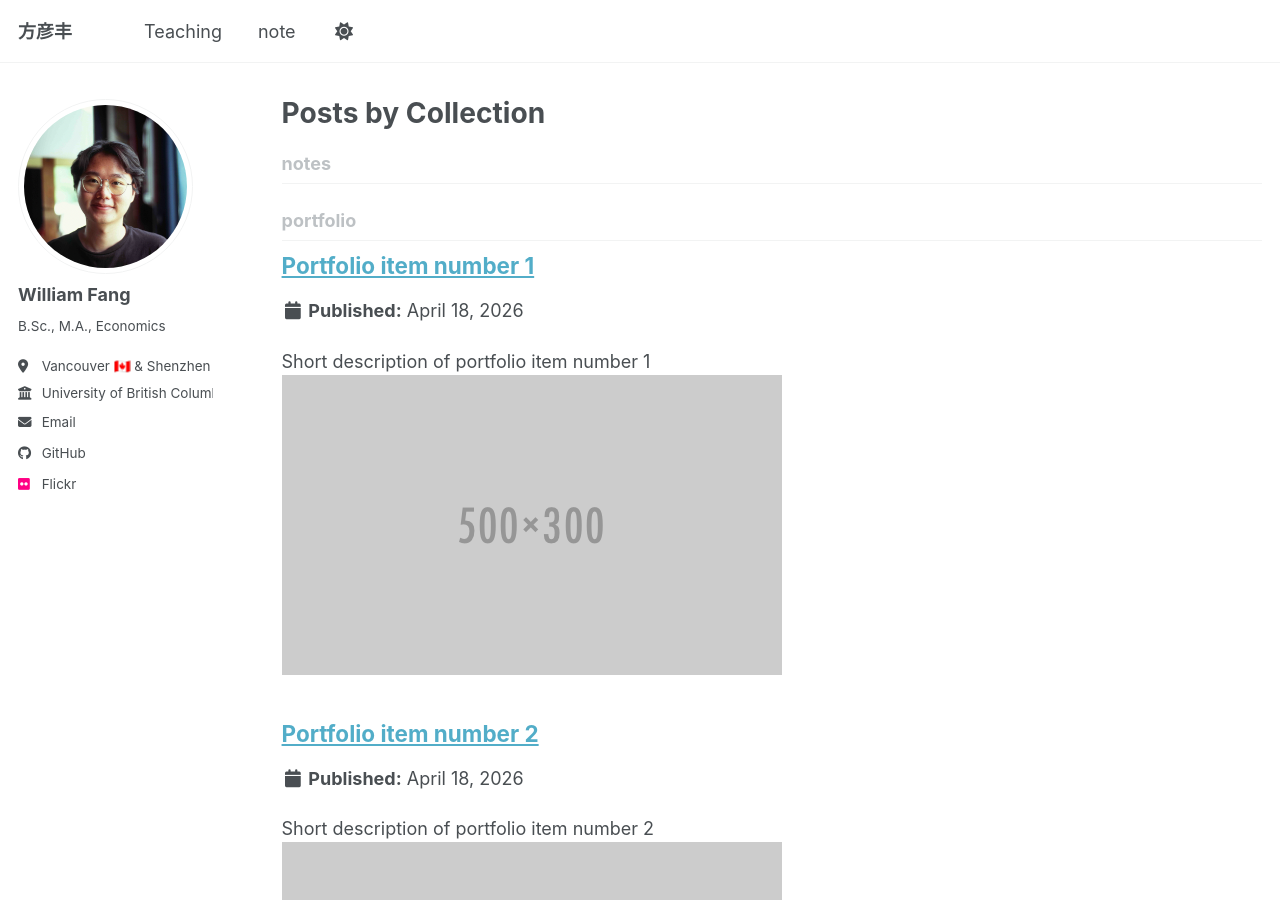
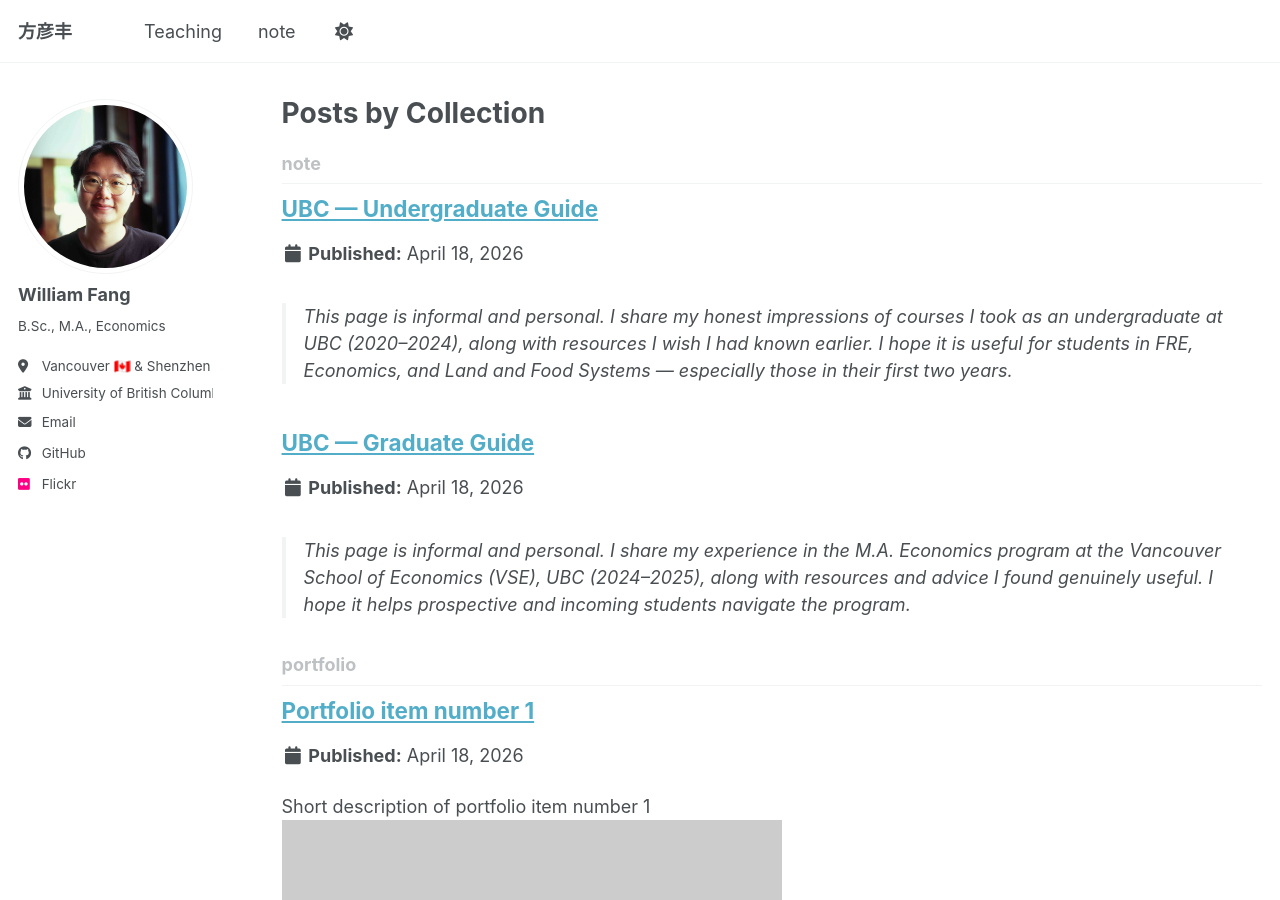
Before and after one commit to will-yanfeng-fang/will-yanfeng-fang.github.io, a Jekyll site: the page built from _pages/collection-archive.html, in a window 1280 px wide and 900 px high. Built offline with Jekyll 4.4.1, drawn with Linux system fonts in a browser that asks for light colours; a script bundle is joined from its source files by our own code; library files that are not in the unit come from our copies; some of the changed lines change nothing that is shown.

Commit message:
Update _config.yml

```diff
--- a/_config.yml
+++ b/_config.yml
@@ -232,7 +232,7 @@ collections:
   talks:
     output: true
     permalink: /:collection/:path/
-  notes:
+  note:
     output: true
     permalink: /:collection/:path/
 
```
